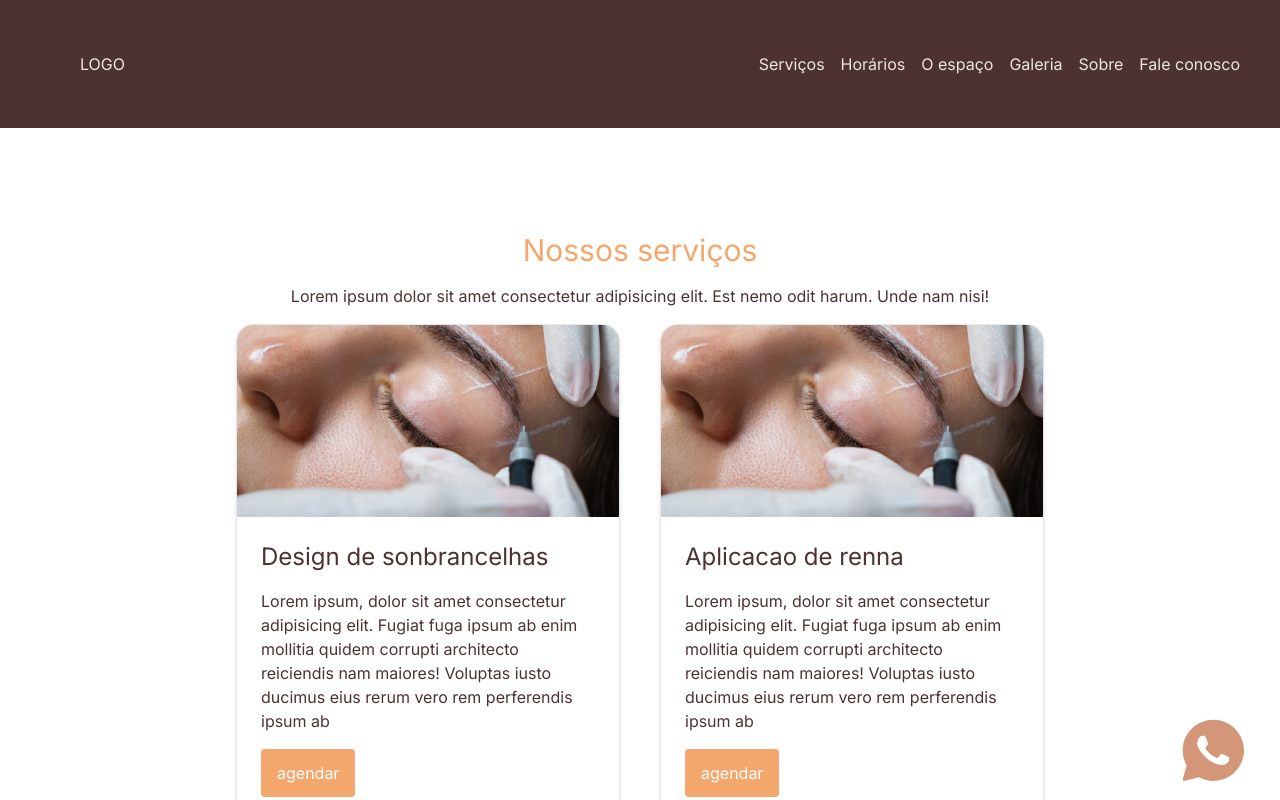
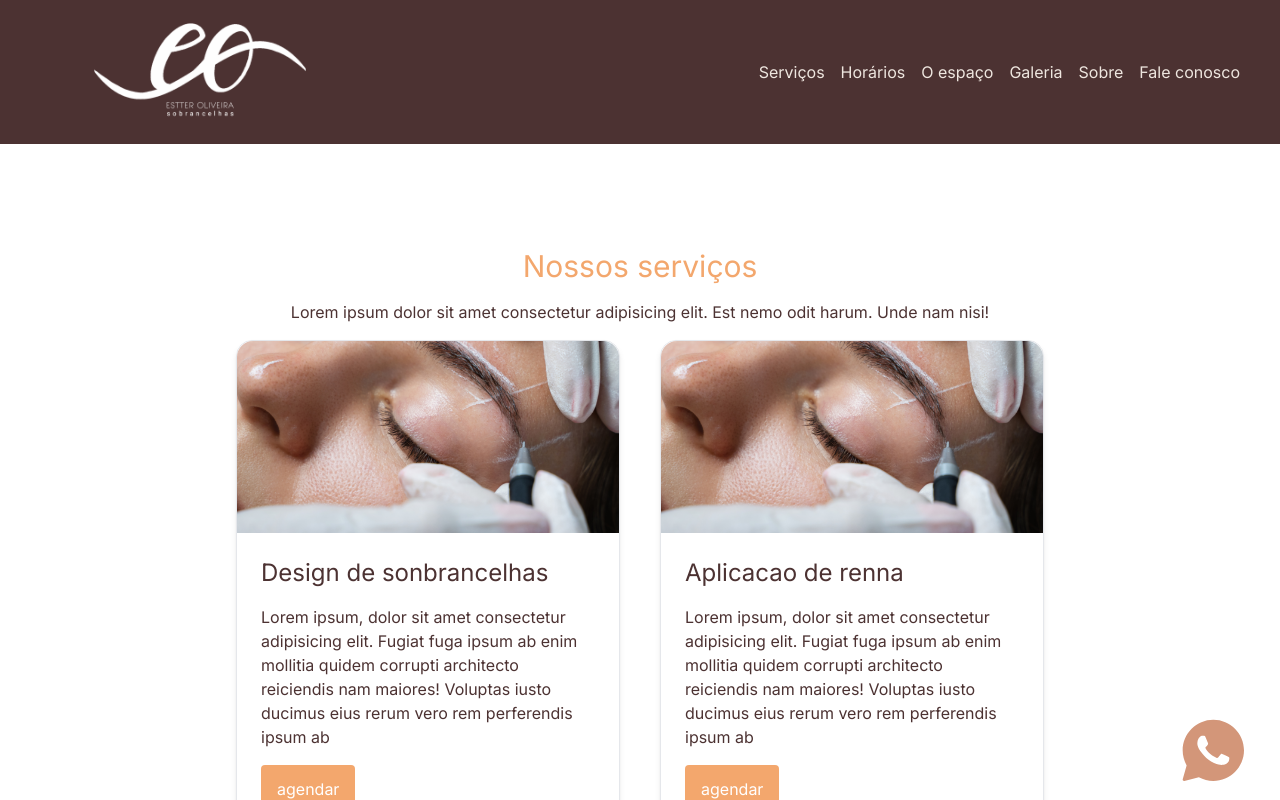
Before and after one commit to anamoraisdev/eyebrow-studio, a Next.js app: page / in a window 1280 px wide. Built offline with nearby package versions, Linux system fonts and the light colour scheme.

Commit message:
add logo in navbar and footer

```diff
--- a/app/components/footer.jsx
+++ b/app/components/footer.jsx
@@ -4,13 +4,9 @@ const Footer = () => {
   return (
     <footer className="bg-primary text-white py-8">
       <div className="flex flex-col items-center gap-20">
-        <div className="grid grid-cols-1 lg:grid-cols-3 gap-8">
-          {/* Logo e Direitos Autorais */}
-          <div className="flex items-center">
-            <img src="/logo.png" alt="Logo" className="h-8 mr-2" />
-          </div>
+        <div className="flex justify-center w-full gap-20 items-center">
+          <img src="/logo.png" alt="Logo" className="w-60"/>
 
-          {/* Menu de Navegação */}
           <div className="text-sm">
             <h4 className="font-bold mb-4">Menu</h4>
             <ul>
@@ -21,12 +17,12 @@ const Footer = () => {
             </ul>
           </div>
 
-          {/* Informações de Contato */}
           <div className="text-sm">
             <h4 className="font-bold mb-4">Contato</h4>
             <p>Endereço: Rua XYZ, 123</p>
             <p>Telefone: (00) 1234-5678</p>
             <p>Email: info@seusite.com</p>
+            <p>instagram: info@seusite.com</p>
           </div>
 
 
--- a/app/components/navbar.jsx
+++ b/app/components/navbar.jsx
@@ -1,14 +1,12 @@
 const Navbar = () => {
-
     return (
-
-            <main className="bg-primary w-full h-32 flex items-center justify-between text-complement-100 sm" >
-            <h1 className="w-32 mx-20 ">LOGO</h1>
+        <main className="bg-primary w-full h-36 flex items-center justify-between text-complement-100 sm" >
+            <img src="/logo.png" className="w-60 mx-20 " />
             <section className="gap-4 px-10 hidden lg:flex">
                 <a href='#services' className=" hover:text-secondary-200">
                     Serviços
                 </a>
-                <a href='#times'className=" hover:text-secondary-200">
+                <a href='#times' className=" hover:text-secondary-200">
                     Horários
                 </a>
                 <a href='#place' className=" hover:text-secondary-200">
@@ -18,10 +16,10 @@ const Navbar = () => {
                     Galeria
                 </a>
                 <a href='#about' className=" hover:text-secondary-200">
-                   Sobre
+                    Sobre
                 </a>
 
-                <a href='#contact'className=" hover:text-secondary-200">
+                <a href='#contact' className=" hover:text-secondary-200">
                     Fale conosco
                 </a>
             </section>
```
Also changed, not shown: public/logo.png (added).
